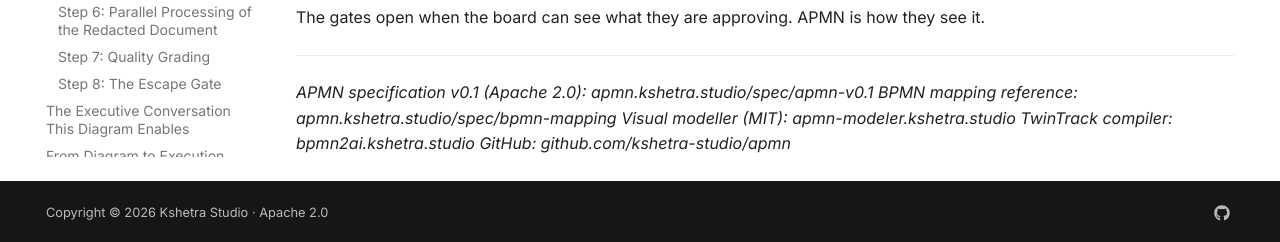
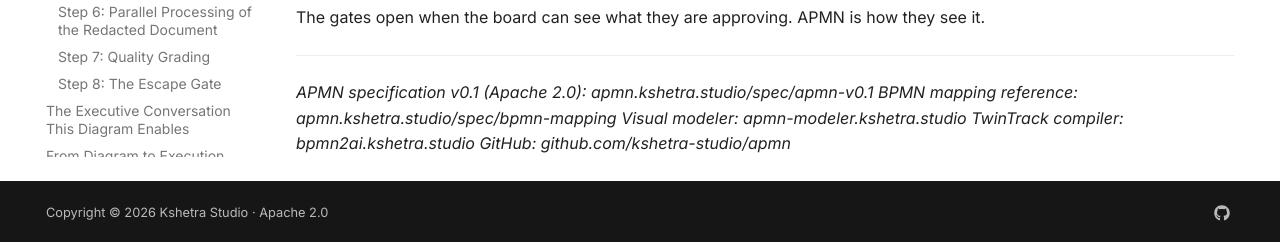
Before and after one commit to kshetra-studio/apmn, an MkDocs documentation site: the page built from docs/articles/posts/master_sales_doc_ingestion_v2.md, in a window 1280 px wide and 900 px high, scrolled down 5413 px. Shown: the part 655-897 px from the top of the window. Built offline with MkDocs 1.6.1 and Material for MkDocs 9.7.7, drawn with Linux system fonts in a browser that asks for light colours; comment, search, counter and statistics services are not loaded.

Commit message:
Fix typo in visual modeler reference

```diff
--- a/docs/articles/posts/master_sales_doc_ingestion_v2.md
+++ b/docs/articles/posts/master_sales_doc_ingestion_v2.md
@@ -174,6 +174,6 @@ The gates open when the board can see what they are approving. APMN is how they
 
 *APMN specification v0.1 (Apache 2.0): apmn.kshetra.studio/spec/apmn-v0.1*
 *BPMN mapping reference: apmn.kshetra.studio/spec/bpmn-mapping*
-*Visual modeller (MIT): apmn-modeler.kshetra.studio*
+*Visual modeler: apmn-modeler.kshetra.studio*
 *TwinTrack compiler: bpmn2ai.kshetra.studio*
 *GitHub: github.com/kshetra-studio/apmn*
```
